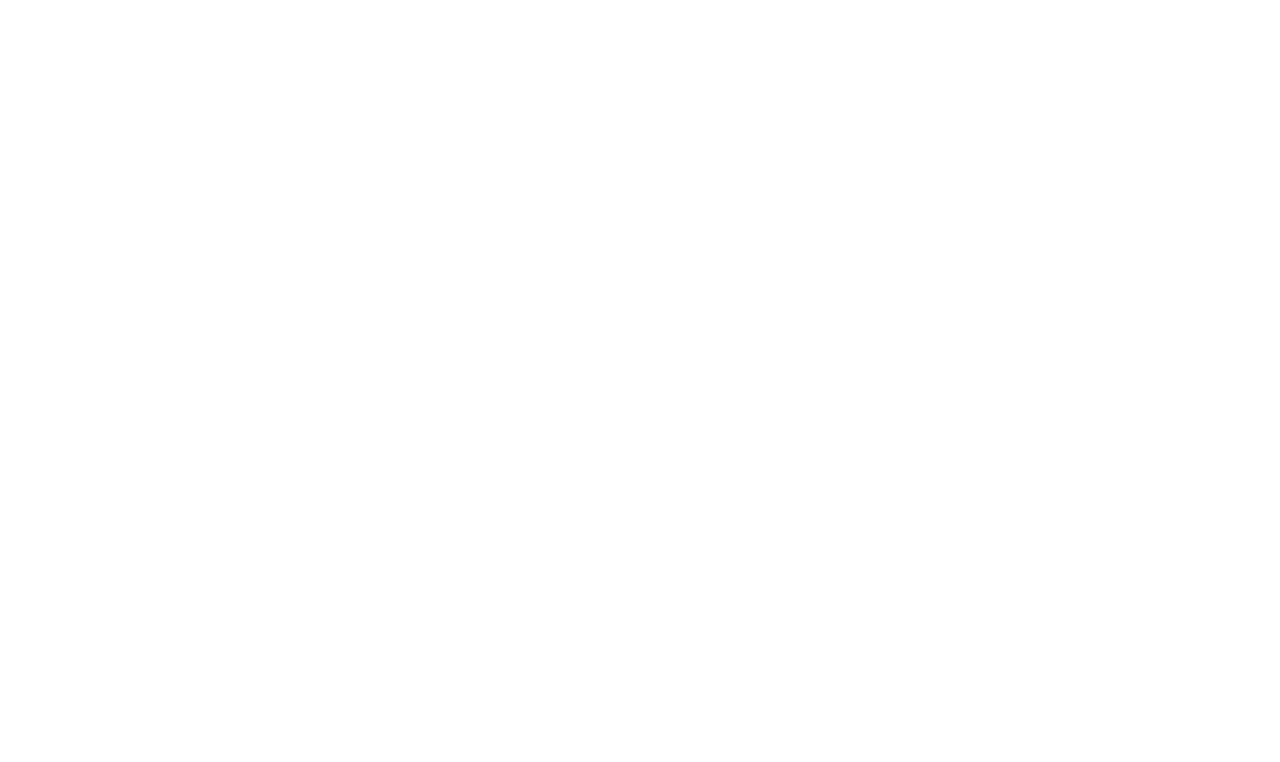
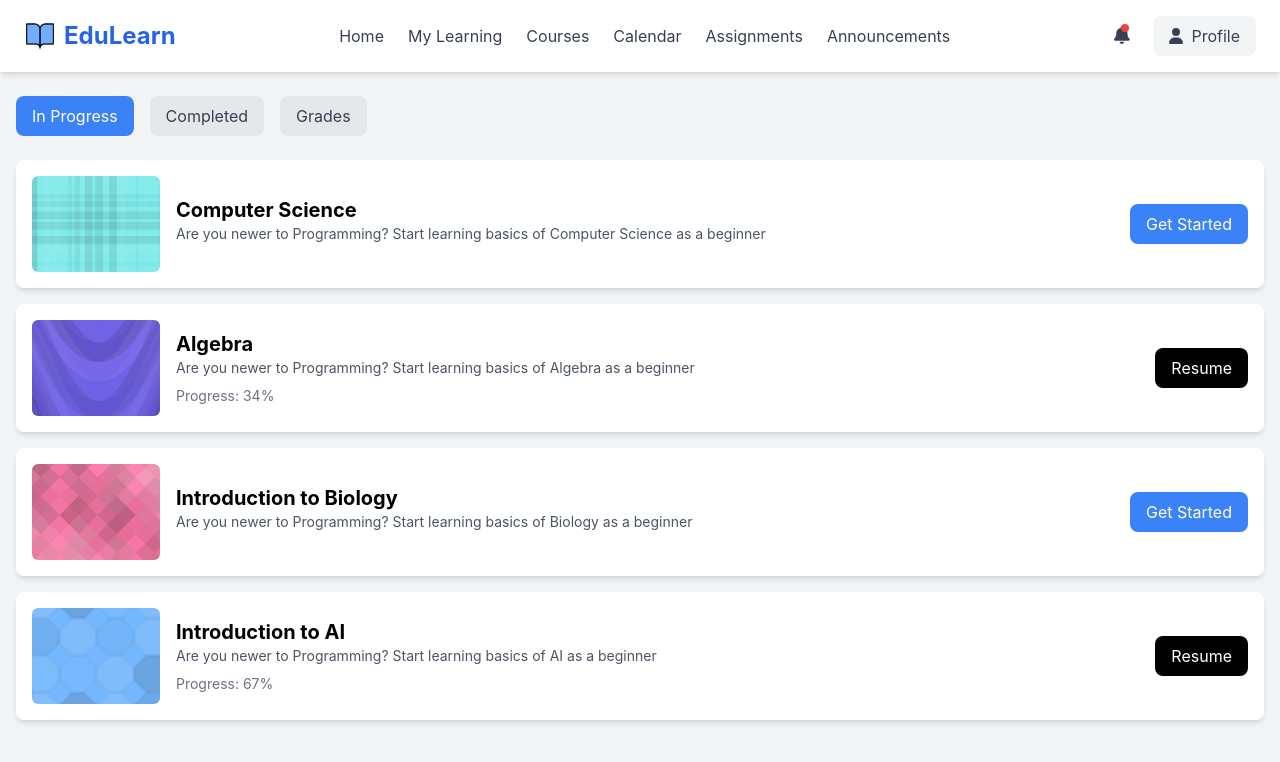
Before and after one commit to michellenikeetha/base_lms, a React (Create React App) app: page /my-learning in a window 1280 px wide. Before the commit this address had no page. Shown: the top 762 px of the page. Built offline with nearby package versions, Linux system fonts and the light colour scheme.

Commit message:
mylearning page

```diff
--- a/src/App.jsx
+++ b/src/App.jsx
@@ -13,6 +13,7 @@
 import SubmitAssignment from './components/SubmitAssignment';
 import AnnouncementsPage from './components/AnnouncementsPage';
 import AnnouncementDetail from './components/AnnouncementDetail';
+import MyLearning from './components/MyLearningPage';
 
 function App() {
   return (
@@ -30,6 +31,7 @@
         <Route path="/assignments/submit-assignment" element={<SubmitAssignment />} />
         <Route path="/announcements" element={<AnnouncementsPage />} />
         <Route path="/announcements/ai-for-everyone" element={<AnnouncementDetail />} />
+        <Route path="/my-learning" element={<MyLearning />} />
       </Routes>
     </Router>
   );
--- /dev/null
+++ b/src/components/MyCourseCard.jsx
@@ -0,0 +1,26 @@
+// src/components/MyCourseCard.js
+import React from 'react';
+
+const MyCourseCard = ({ image, title, description, progress }) => {
+  return (
+    <div className="flex items-center bg-white shadow-md rounded-lg p-4 mb-4">
+      <img src={image} alt={title} className="w-32 h-24 rounded-md object-cover" />
+      <div className="flex-grow px-4">
+        <h2 className="text-xl font-bold">{title}</h2>
+        <p className="text-sm text-gray-600 mb-2">{description}</p>
+        {progress !== undefined && (
+          <p className="text-sm text-gray-500">Progress: {progress}%</p>
+        )}
+      </div>
+      <button
+        className={`${
+          progress !== undefined ? 'bg-black' : 'bg-blue-500'
+        } text-white px-4 py-2 rounded-lg hover:opacity-90`}
+      >
+        {progress !== undefined ? 'Resume' : 'Get Started'}
+      </button>
+    </div>
+  );
+};
+
+export default MyCourseCard;
--- /dev/null
+++ b/src/components/MyLearningPage.jsx
@@ -0,0 +1,63 @@
+// src/pages/MyLearning.js
+import React from 'react';
+import MyCourseCard from '../components/MyCourseCard';
+import SignedInNavbar from '../components/SignedInNavbar';
+import course1 from '../assets/course1.png';
+import course2 from '../assets/course2.png';
+import course3 from '../assets/course3.png';
+import course4 from '../assets/course4.png'
+
+const MyLearning = () => {
+  const courses = [
+    {
+      image: course1,
+      title: 'Computer Science',
+      description: 'Are you newer to Programming? Start learning basics of Computer Science as a beginner',
+    },
+    {
+      image: course2,
+      title: 'Algebra',
+      description: 'Are you newer to Programming? Start learning basics of Algebra as a beginner',
+      progress: 34,
+    },
+    {
+      image: course3,
+      title: 'Introduction to Biology',
+      description: 'Are you newer to Programming? Start learning basics of Biology as a beginner',
+    },
+    {
+      image: course4,
+      title: 'Introduction to AI',
+      description: 'Are you newer to Programming? Start learning basics of AI as a beginner',
+      progress: 67,
+    },
+  ];
+
+  return (
+    <div className="bg-gray-100 min-h-screen">
+      <SignedInNavbar />
+
+      <main className="container mx-auto px-4 py-6">
+        <div className="flex space-x-4 mb-6">
+          <button className="px-4 py-2 rounded-lg bg-blue-500 text-white hover:bg-blue-600">
+            In Progress
+          </button>
+          <button className="px-4 py-2 rounded-lg bg-gray-200 text-gray-700 hover:bg-gray-300">
+            Completed
+          </button>
+          <button className="ml-auto px-4 py-2 rounded-lg bg-gray-200 text-gray-700 hover:bg-gray-300">
+            Grades
+          </button>
+        </div>
+
+        <div>
+          {courses.map((course, index) => (
+            <MyCourseCard key={index} {...course} />
+          ))}
+        </div>
+      </main>
+    </div>
+  );
+};
+
+export default MyLearning;
```
